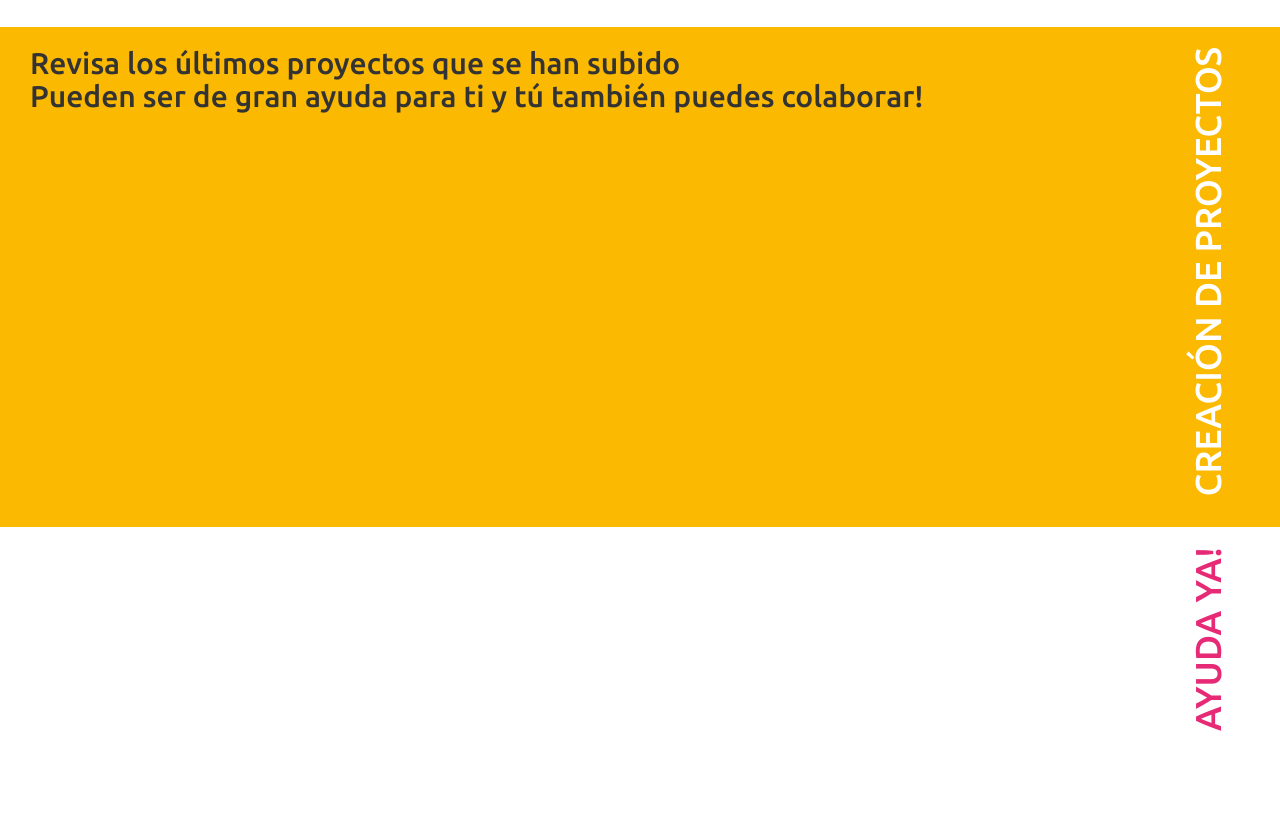
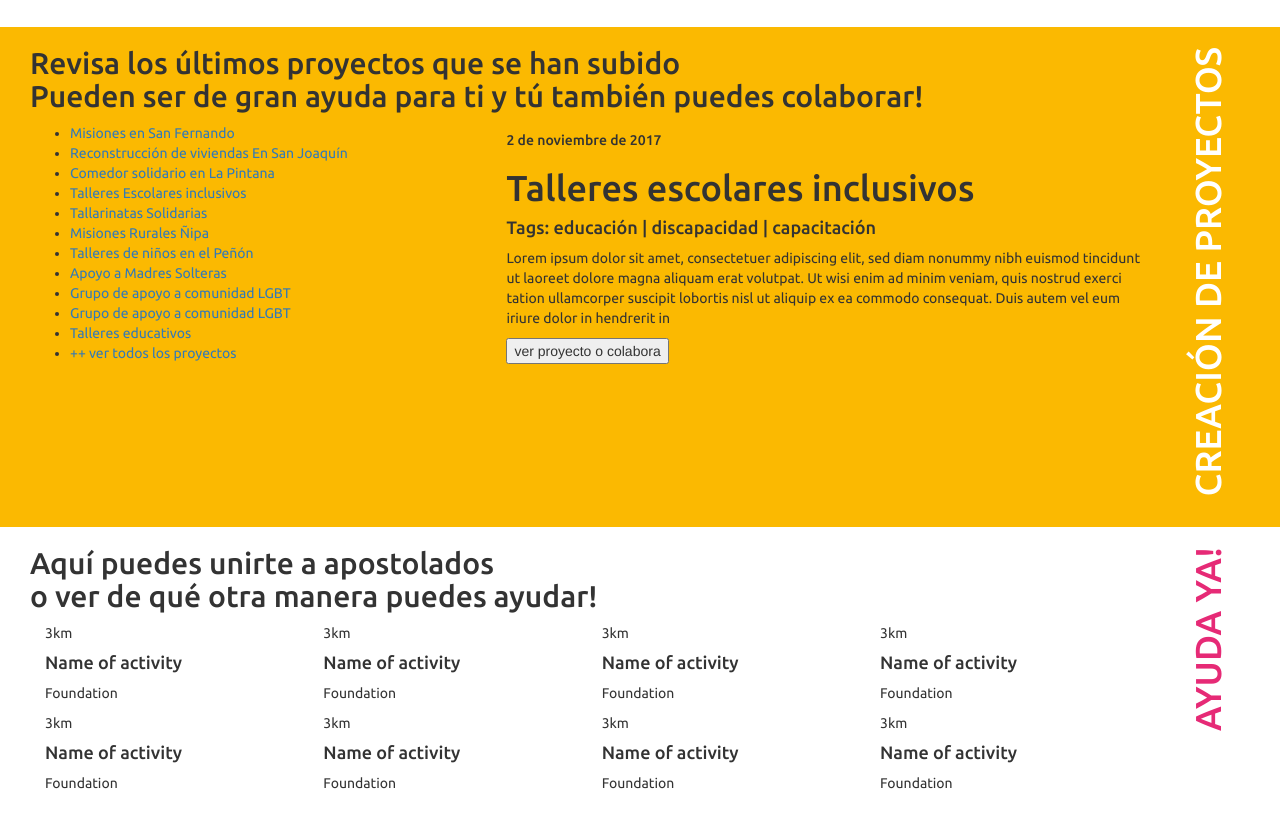
Before and after one commit to Fbaldassare/Fbaldassare-Ignis2019, a plain HTML site: page index.html in a window 1280 px wide. Shown: the part 800-1627 px from the top of the page. Drawn offline with nearby package versions, Linux system fonts and the light colour scheme.

Commit message:
agregado estructura de col

```diff
--- a/index.html
+++ b/index.html
@@ -156,8 +156,44 @@
                         y tú también puedes colaborar!
                     </h2>
                 </div>
-                <div class="col-md-5"></div>
-                <div class="col-md-7"></div>
+                <div class="col-md-5">
+                    <ul>
+                        <li><a href="#">Misiones en San Fernando
+                            </a></li>
+                        <li><a href="#">Reconstrucción de viviendas En San Joaquín
+                            </a></li>
+                        <li><a href="#">Comedor solidario en La Pintana
+                            </a></li>
+                        <li><a href="#">Talleres Escolares inclusivos</a></li>
+                        <li><a href="#">Tallarinatas Solidarias
+                            </a></li>
+                        <li><a href="#">Misiones Rurales Ñipa
+                            </a></li>
+                        <li><a href="#">Talleres de niños en el Peñón
+                            </a></li>
+                        <li><a href="#">Apoyo a Madres Solteras
+                            </a></li>
+                        <li><a href="#">Grupo de apoyo a comunidad LGBT
+                            </a></li>
+                        <li><a href="#">Grupo de apoyo a comunidad LGBT
+                            </a></li>
+                        <li><a href="#">Talleres educativos
+                            </a></li>
+                        <li><a href="#">++ ver todos los proyectos</a></li>
+                    </ul>
+                </div>
+                <div class="col-md-7">
+                    <article>
+                        <h5>2 de noviembre de 2017</h5>
+                        <h1>Talleres escolares inclusivos</h1>
+                        <h4>Tags: educación | discapacidad | capacitación</h4>
+                        <p>Lorem ipsum dolor sit amet, consectetuer adipiscing elit, sed diam nonummy nibh euismod
+                            tincidunt ut laoreet dolore magna aliquam erat volutpat. Ut wisi enim ad minim veniam, quis
+                            nostrud exerci tation ullamcorper suscipit lobortis nisl ut aliquip ex ea commodo
+                            consequat. Duis autem vel eum iriure dolor in hendrerit in </p>
+                        <button>ver proyecto o colabora</button>
+                    </article>
+                </div>
             </div>
             <div class="col-md-1">
                 <h1 class="text_vertical-rotate text-uppercase color-white">creación de proyectos</h1>
@@ -167,8 +203,85 @@
     <section id="ayuda-ya" class="section-height container-fluid">
         <div class="row">
             <div class="col-md-11">
-                <div class="col-md-5"></div>
-                <div class="col-md-7"></div>
+
+                <div class="col-md-12">
+                    <h2>Aquí puedes unirte a apostolados<br>
+                        o ver de qué otra manera puedes ayudar!</h2>
+                </div>
+                <div class="col-md-12">
+                    <div class="ayuda-ya_thumbnail col-md-3">
+                        <div class="ayuda-ya_thumbnail_img">
+                            <div class="ayuda-ya_thumbnail_img_km">
+                                <p>3km</p>
+                            </div>
+                        </div>
+                        <h4>Name of activity</h4>
+                        <p>Foundation</p>
+                    </div>
+                    <div class="ayuda-ya_thumbnail col-md-3">
+                        <div class="ayuda-ya_thumbnail_img">
+                            <div class="ayuda-ya_thumbnail_img_km">
+                                <p>3km</p>
+                            </div>
+                        </div>
+                        <h4>Name of activity</h4>
+                        <p>Foundation</p>
+                    </div>
+                    <div class="ayuda-ya_thumbnail col-md-3">
+                        <div class="ayuda-ya_thumbnail_img">
+                            <div class="ayuda-ya_thumbnail_img_km">
+                                <p>3km</p>
+                            </div>
+                        </div>
+                        <h4>Name of activity</h4>
+                        <p>Foundation</p>
+                    </div>
+                    <div class="ayuda-ya_thumbnail col-md-3">
+                        <div class="ayuda-ya_thumbnail_img">
+                            <div class="ayuda-ya_thumbnail_img_km">
+                                <p>3km</p>
+                            </div>
+                        </div>
+                        <h4>Name of activity</h4>
+                        <p>Foundation</p>
+                    </div>
+                    <div class="ayuda-ya_thumbnail col-md-3">
+                        <div class="ayuda-ya_thumbnail_img">
+                            <div class="ayuda-ya_thumbnail_img_km">
+                                <p>3km</p>
+                            </div>
+                        </div>
+                        <h4>Name of activity</h4>
+                        <p>Foundation</p>
+                    </div>
+                    <div class="ayuda-ya_thumbnail col-md-3">
+                        <div class="ayuda-ya_thumbnail_img">
+                            <div class="ayuda-ya_thumbnail_img_km">
+                                <p>3km</p>
+                            </div>
+                        </div>
+                        <h4>Name of activity</h4>
+                        <p>Foundation</p>
+                    </div>
+                    <div class="ayuda-ya_thumbnail col-md-3">
+                        <div class="ayuda-ya_thumbnail_img">
+                            <div class="ayuda-ya_thumbnail_img_km">
+                                <p>3km</p>
+                            </div>
+                        </div>
+                        <h4>Name of activity</h4>
+                        <p>Foundation</p>
+                    </div>
+                    <div class="ayuda-ya_thumbnail col-md-3">
+                        <div class="ayuda-ya_thumbnail_img">
+                            <div class="ayuda-ya_thumbnail_img_km">
+                                <p>3km</p>
+                            </div>
+                        </div>
+                        <h4>Name of activity</h4>
+                        <p>Foundation</p>
+                    </div>
+                </div>
             </div>
             <div class="col-md-1">
                 <h1 class="text_vertical-rotate text-uppercase color-violet">ayuda ya!</h1>
```
